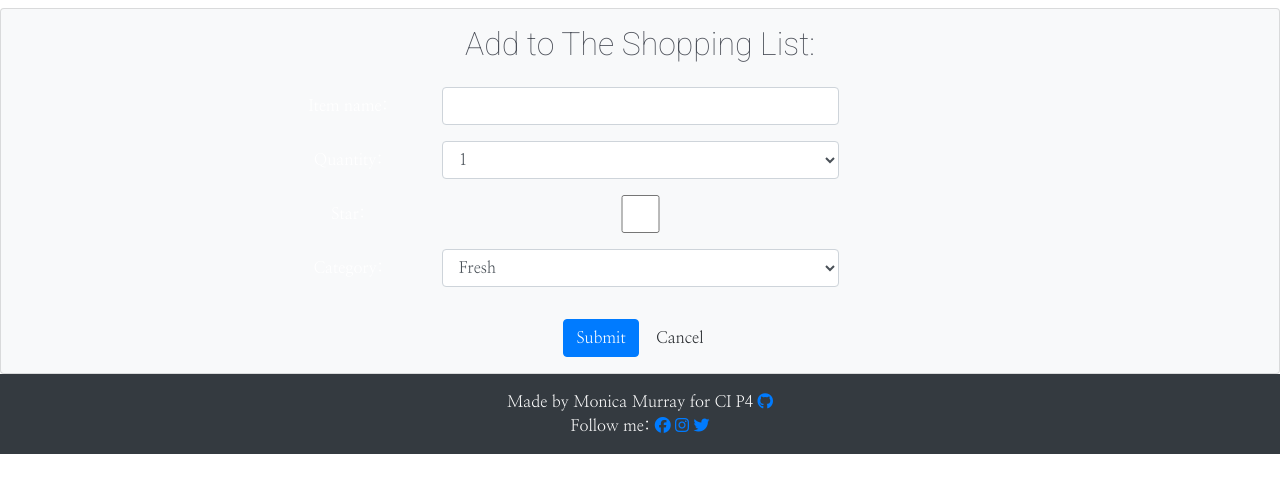
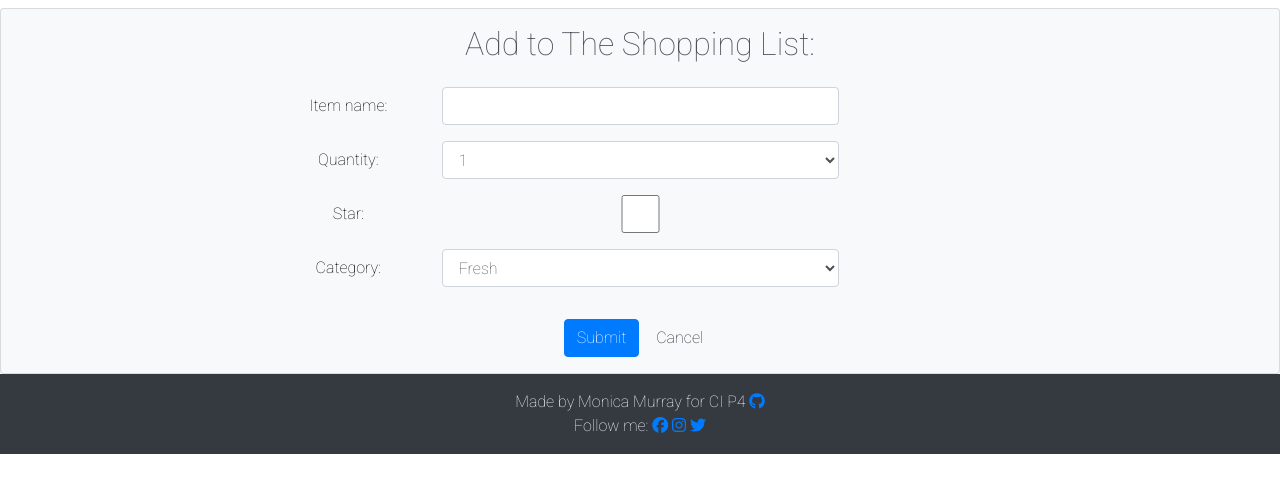
Before and after one commit to MoniMurray/shopping-list, a Django app: page /add/ in a window 1280 px wide. Shown: the part 152-645 px from the top of the page. Run offline with Django 3.2, Linux system fonts and the light colour scheme; some libraries are stand-ins or nearby versions; some web fonts are replaced.

Commit message:
Update style.css with paragraph and form-group class text colour

```diff
--- a/list/urls.py
+++ b/list/urls.py
@@ -5,7 +5,7 @@ urlpatterns = [
     path('', views.EntryList.as_view(), name='home'),
     path('add/', views.AddView.as_view(), name='add'),
     path('edit/<int:pk>/', views.EditView.as_view(), name='edit'),
-    path('note/<int:pk>/', views.NoteView.as_view(), name='note'),
+    path('note/<item_id>/', views.NoteView.as_view(), name='note'),
     path('delete/<int:pk>/', views.Delete.as_view(), name='delete'),
     path('home/star/<item_id>', views.toggle_star, name='toggle_star'),
     path('home/check/<item_id>', views.toggle_check, name='toggle_check'),
--- a/static/css/style.css
+++ b/static/css/style.css
@@ -15,9 +15,15 @@ body {
     font-weight: 300;
 }
 
-h1, h2, h3, h4, h5, h6 {
+h1, h2, h3, h4, h5, h6, p {
     font-family: 'Roboto', sans-serif;
     color: #4b4f58;
+    font-weight: 500;
+}
+
+.form-group {
+    font-family: 'Roboto', sans-serif;
+    color: black;
     font-weight: 500;
 }
 
--- a/templates/account/logout.html
+++ b/templates/account/logout.html
@@ -10,7 +10,6 @@
     <div class="row">
         <div class="col-md-8 mt-3 offset-md-2">
             <h3>Logout</h3>
-
             <p>Are you sure you want to logout {{ user.username}}?</p>
         </div>
     </div>
```
Also changed, not shown: list/views.py (+6 -2 lines), README.md, db.sqlite3.
